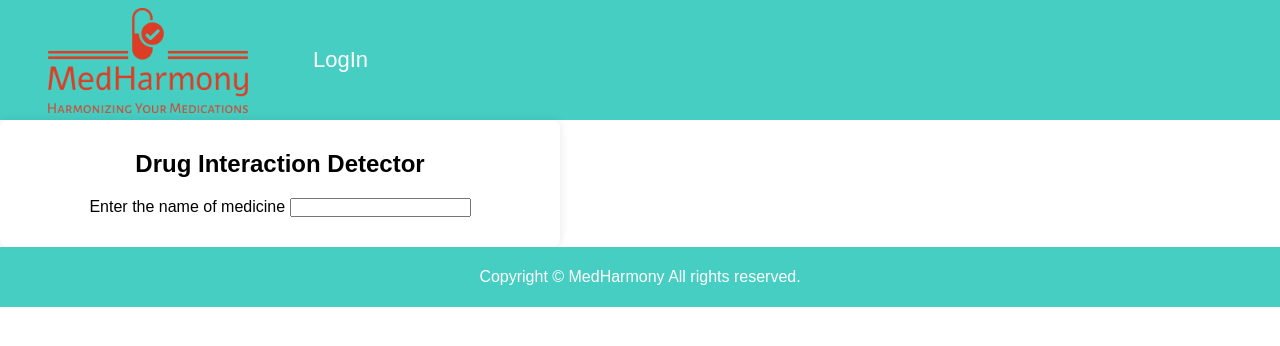
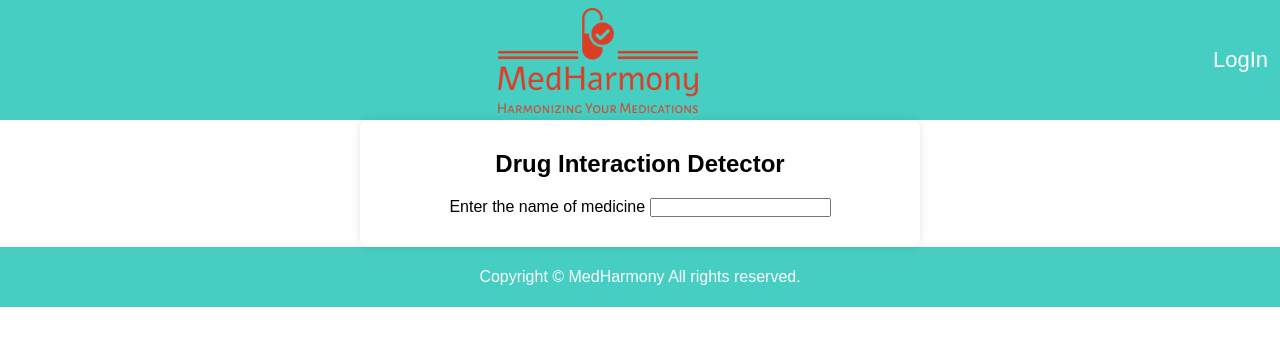
Before and after one commit to paridhijain1234/Drug-interaction-checker, a plain HTML site: page index.html in a window 1280 px wide. Drawn offline with Linux system fonts and the light colour scheme.

Commit message:
align items on centre

```diff
--- a/css/style.css
+++ b/css/style.css
@@ -1,5 +1,10 @@
 :root {
     --main-bg-color: rgb(70, 206, 195);
+}
+main{
+    display: flex;
+    justify-content: center;
+    align-items: center;
 }
 
 * {
@@ -54,6 +59,7 @@ nav ul li a:hover {
     display: flex;
     align-items: center;
     padding: 43px;
+    width: 90vw;
     justify-content: center;
 }
 
--- a/index.html
+++ b/index.html
@@ -18,18 +18,19 @@
 
             </div>
             <ul>
-                <li><a href="http://127.0.0.1:5500/login.html">LogIn</a></li>
+                <li><a href="login.html">LogIn</a></li>
 
             </ul>
 
         </nav>
     </header>
-    <main>
+    <main >
         <div class="container">
             <h2>Drug Interaction Detector</h2>
             <form id="interaction box">
                 <label for="drug name">Enter the name of medicine</label>
                 <input type="text" id="Interaction box" name="drug" required>
+            </form>
     </main>
     <footer class="flex-all-center">
         <p>Copyright &copy; MedHarmony All rights reserved. </p>
```
